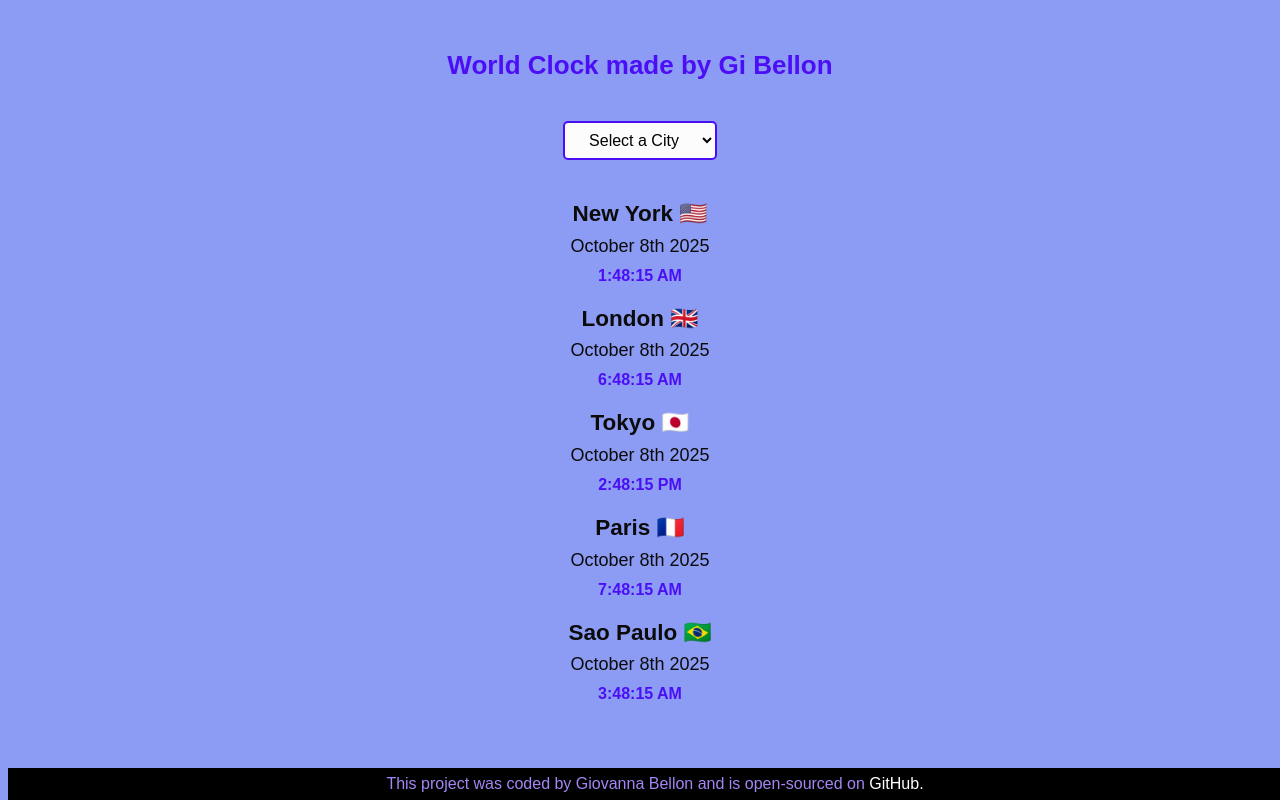
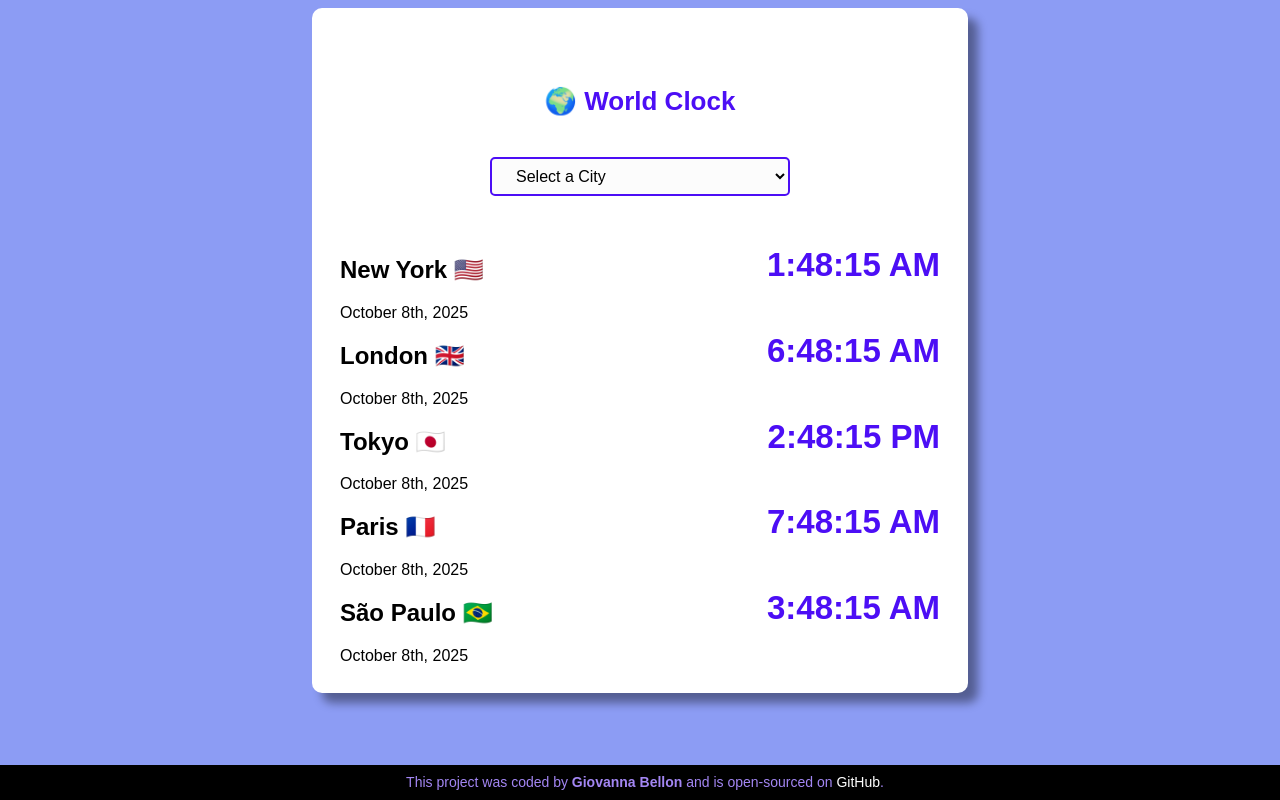
Before and after one commit to gisbcode/WorldClockbyGiBellon, a plain HTML site: page index.html in a window 1280 px wide. Drawn offline with Linux system fonts and the light colour scheme.

Commit message:
changed container

```diff
--- a/index.html
+++ b/index.html
@@ -6,53 +6,69 @@
     <link rel="stylesheet" href="style.css" />
     <title>World Clock by Gi</title>
   </head>
+
   <body>
-    <div class="clock">
-      <h1>World Clock made by Gi Bellon</h1>
+    <div class="container">
+      <h1>🌍 World Clock</h1>
+
+      <!-- City Selection -->
       <select id="city-select">
-        <option value="select">Select a City</option>
-        <option value="America/New_York">New York</option>
-        <option value="Europe/London">London</option>
-        <option value="Asia/Tokyo">Tokyo</option>
-        <option value="Australia/Sydney">Sydney</option>
-        <option value="Europe/Paris">Paris</option>
-        <option value="South_America/Brazil">Sao Paulo</option>
+        <option value="">Select a City</option>
+        <option value="America/New_York">New York 🇺🇸</option>
+        <option value="Europe/London">London 🇬🇧</option>
+        <option value="Asia/Tokyo">Tokyo 🇯🇵</option>
+        <option value="Australia/Sydney">Sydney 🇦🇺</option>
+        <option value="Europe/Paris">Paris 🇫🇷</option>
+        <option value="America/Sao_Paulo">São Paulo 🇧🇷</option>
       </select>
+
+      <!-- City Cards -->
+      <div class="cities">
+        <div class="city">
+          <div>
+            <h2>New York 🇺🇸</h2>
+            <div class="date">October 8th, 2025</div>
           </div>
-
-    <div class="city">
-      <h2>New York 🇺🇸</h2>
-      <div class="date">October 8th 2025</div>
           <div class="time">1:48:15 AM</div>
         </div>
 
         <div class="city">
+          <div>
             <h2>London 🇬🇧</h2>
-      <div class="date">October 8th 2025</div>
+            <div class="date">October 8th, 2025</div>
+          </div>
           <div class="time">6:48:15 AM</div>
         </div>
 
         <div class="city">
+          <div>
             <h2>Tokyo 🇯🇵</h2>
-      <div class="date">October 8th 2025</div>
+            <div class="date">October 8th, 2025</div>
+          </div>
           <div class="time">2:48:15 PM</div>
         </div>
 
         <div class="city">
+          <div>
             <h2>Paris 🇫🇷</h2>
-      <div class="date">October 8th 2025</div>
+            <div class="date">October 8th, 2025</div>
+          </div>
           <div class="time">7:48:15 AM</div>
         </div>
 
         <div class="city">
-      <h2>Sao Paulo 🇧🇷</h2>
-      <div class="date">October 8th 2025</div>
+          <div>
+            <h2>São Paulo 🇧🇷</h2>
+            <div class="date">October 8th, 2025</div>
+          </div>
           <div class="time">3:48:15 AM</div>
+        </div>
+      </div>
     </div>
 
     <footer>
-      This project was coded by Giovanna Bellon and is open-sourced on
-      <a href="https://github.com/gisbcode/WorldClockbyGiBellon">GitHub.</a>
+      This project was coded by <strong>Giovanna Bellon</strong> and is open-sourced on
+      <a href="https://github.com/gisbcode/WorldClockbyGiBellon" target="_blank">GitHub</a>.
     </footer>
 
     <script src="index.js"></script>
--- a/style.css
+++ b/style.css
@@ -13,9 +13,12 @@ body {
 footer {
   color: rgb(163, 134, 243);
   text-align: center;
+    font-size: 14px;
   padding: 7px;
   position: fixed;
   width: 100%;
+  line-height: 1.5;
+  margin-left: -10px;
   bottom: 0;
   background-color: black;
 }
@@ -24,37 +27,40 @@ a {
   text-decoration: none;
 }
 
-.city {
-  font-size: 15px;
-  text-align: center;
-  margin-top: 20px;
-  color: rgb(12, 11, 11);
+.container {
+    max-width: 600px;
+  background-color: white;
+  margin: 0px auto;
+  border-radius: 10px;
+  box-shadow: 10px 10px 10px rgba(0, 0, 0, 0.4);
+  padding: 28px;
+
 }
-.date {
-  font-size: 18px;
-  text-align: center;
-  margin-top: -10px;
-  color: rgb(12, 11, 11);
-}
-.time {
-  font-size: 16px;
-  font-weight: bold;
-  text-align: center;
-  margin-top: 10px;
-  color: rgb(76, 14, 245);
-}
+
 
 #city-select {
   background-color: rgb(252, 252, 252);
   color: black;
   border: 2px solid rgb(76, 14, 245);
   padding: 8px 20px;
-  text-align: center;
   text-decoration: none;
-
+  width: 50%;
   display: block;
   font-size: 16px;
   margin: 40px auto;
   cursor: pointer;
   border-radius: 5px;
 }
+
+.city {
+display: flex;
+ justify-content: space-between;
+
+
+}
+.time {
+  font-size: 33px;
+  font-weight: bold;
+  color: rgb(76, 14, 245);
+  margin-top: 10px;
+}
```
Lines whose indentation alone changed are shown as unchanged.
